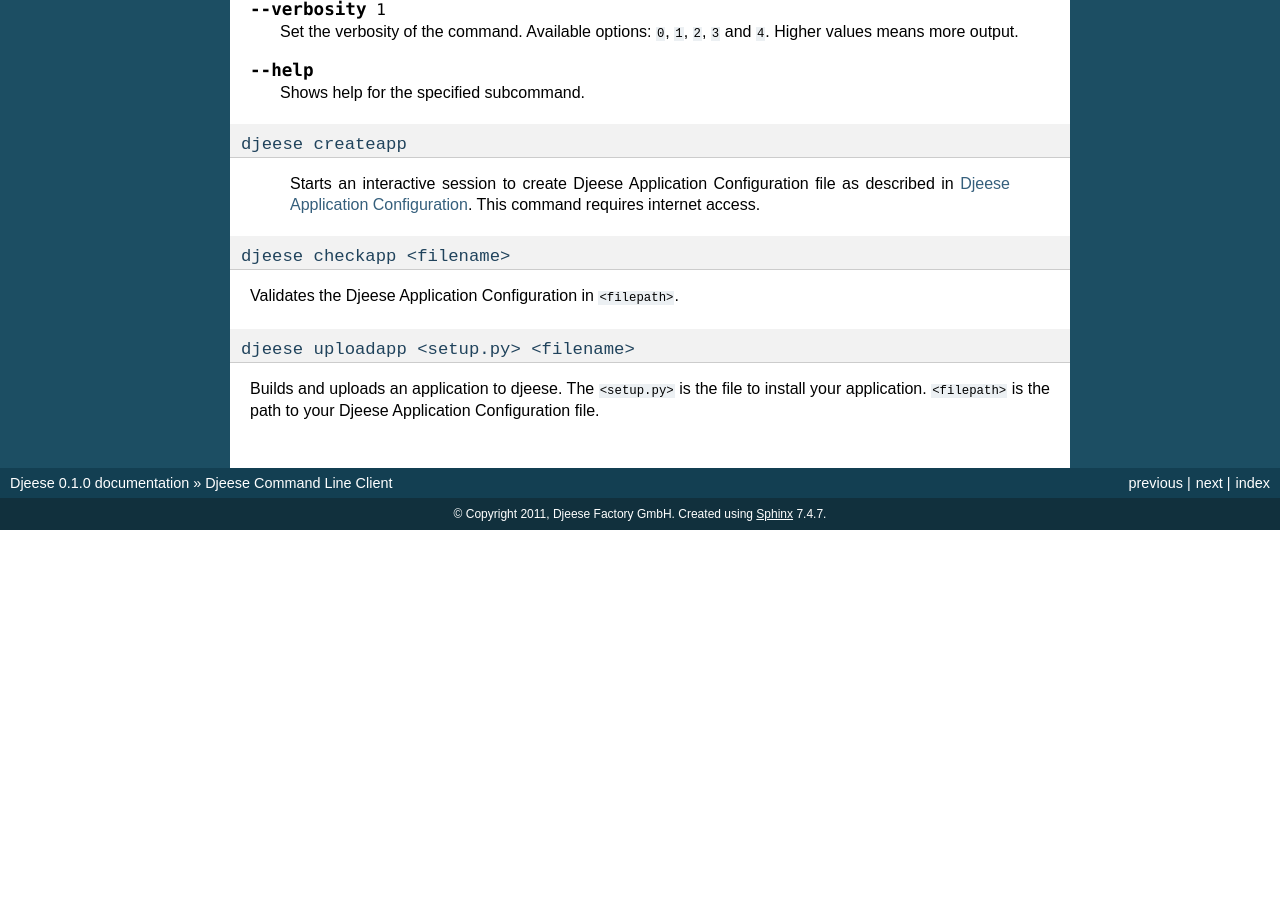
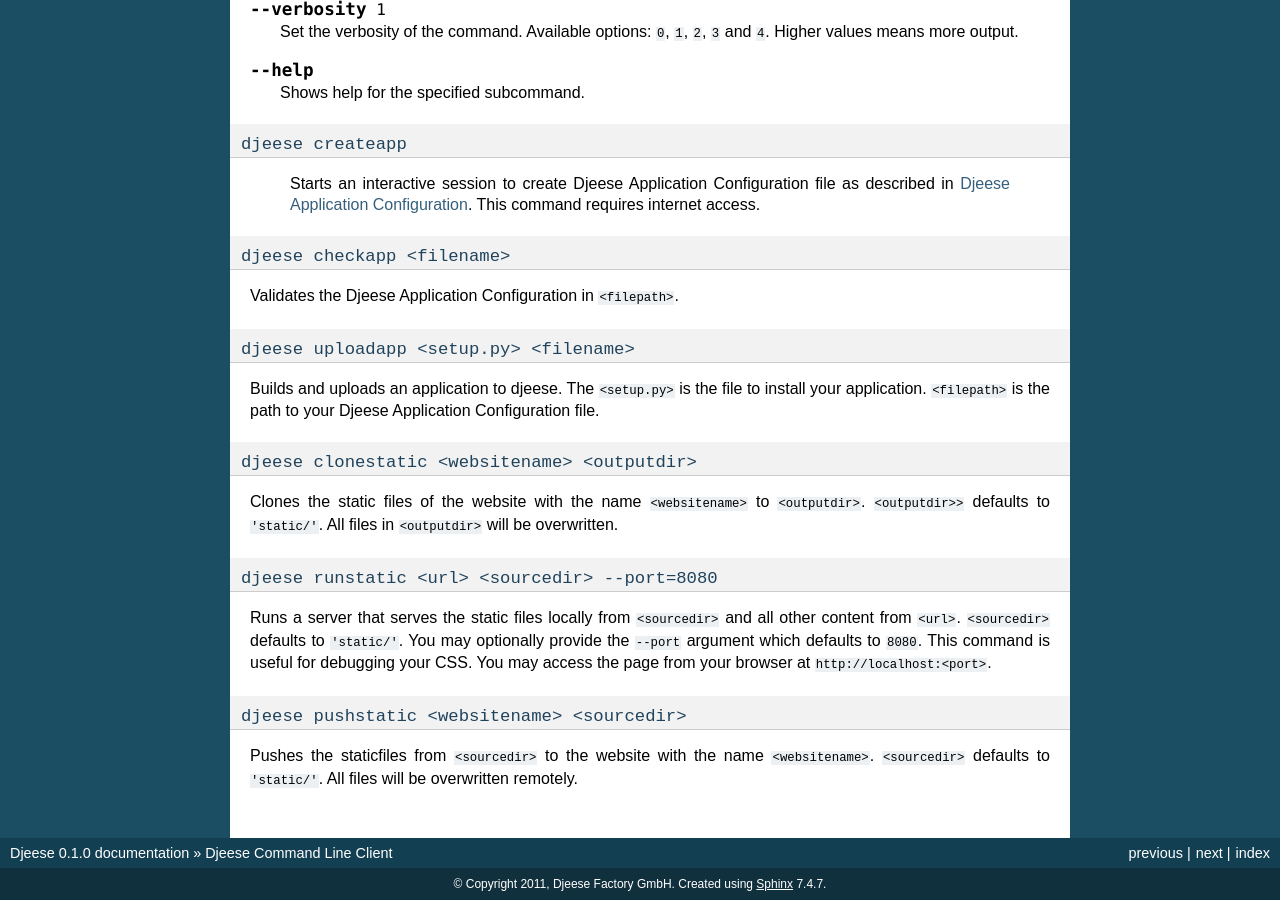
Before and after one commit to pascalmouret/djeese-client, a Sphinx documentation site: the page built from docs/command-line-client.rst, in a window 1280 px wide and 900 px high, scrolled down 682 px. Built offline with Sphinx 7.4.7, drawn with Linux system fonts in a browser that asks for light colours; before the commit the page ends 1212 px from its top, so only the background shows below that; some of the changed text lies outside the part shown.

Commit message:
added documentation for pushstatic, clonestatic and runstatic

```diff
--- a/docs/command-line-client.rst
+++ b/docs/command-line-client.rst
@@ -73,4 +73,27 @@
 install your application. ``<filepath>`` is the path to your Djeese Application
 Configuration file.
 
+``djeese clonestatic <websitename> <outputdir>``
+================================================
+
+Clones the static files of the website with the name ``<websitename>`` to
+``<outputdir>``. ``<outputdir>>`` defaults to ``'static/'``. All files in
+``<outputdir>`` will be overwritten.
+
+``djeese runstatic <url> <sourcedir> --port=8080``
+================================================
+
+Runs a server that serves the static files locally from ``<sourcedir>`` and all
+other content from ``<url>``. ``<sourcedir>`` defaults to ``'static/'``. You
+may optionally provide the ``--port`` argument which defaults to ``8080``. This
+command is useful for debugging your CSS. You may access the page from your
+browser at ``http://localhost:<port>``.
+
+``djeese pushstatic <websitename> <sourcedir>``
+===============================================
+
+Pushes the staticfiles from ``<sourcedir>`` to the website with the name
+``<websitename>``. ``<sourcedir>`` defaults to ``'static/'``. All files will be
+overwritten remotely.
+
 .. _pip website: http://www.pip-installer.org/en/latest/installing.html
```
